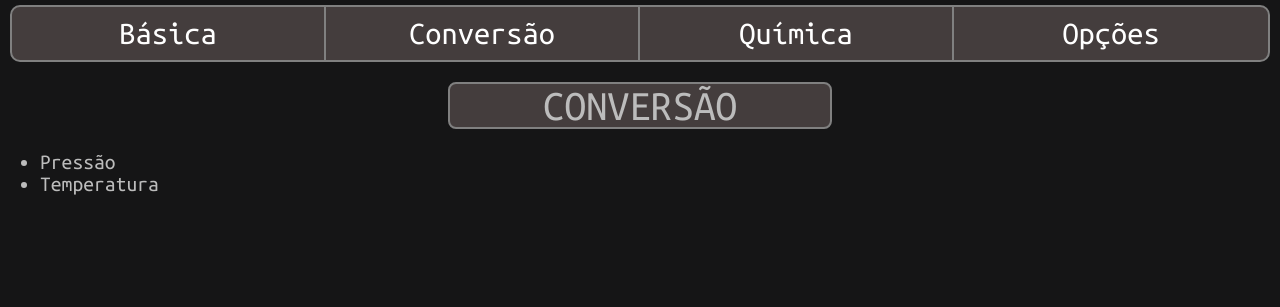
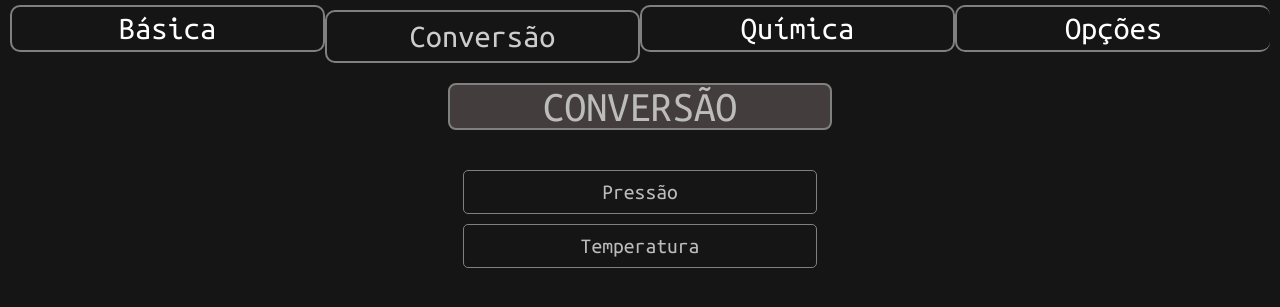
Before and after one commit to bonatowil/TCC, a PHP site: page /assets/pages/conversion.html in a window 1280 px wide. Shown: the top 307 px of the page. Run offline with PHP 8.4, Linux system fonts and the light colour scheme.

Commit message:
Algumas mudanças no estilo

```diff
--- a/assets/css/style.css
+++ b/assets/css/style.css
@@ -9,6 +9,7 @@ body {
     font-size: 1.35em;
     font-family: 'Ubuntu Mono', monospace;
 }
+
 
 nav {
     width: 100%;
@@ -23,9 +24,6 @@ nav ul {
     text-align: center;
     flex-direction: row;
     justify-content: space-around;
-    border: 2px solid gray;
-    border-radius: 10px;
-    background-color: #443d3d;
     font-size: 1.5em;
 }
 
@@ -34,8 +32,10 @@ nav ul li {
 }
 
 nav ul li a {
+    border: 2px solid gray;
+    border-radius: 10px;
     display: block;
-    padding: 10px;
+    padding: 5px;
     text-decoration: none;
     color: white;
     border-right: 2px solid gray;
@@ -45,16 +45,17 @@ nav ul li:last-child a {
     border-right: 0;
 }
 
-nav ul li:hover {
-    background-color: #544b4b;
+body:has(#basic) nav ul:not(:hover) li:first-child a, body:has(#conversion) nav ul:not(:hover) li:nth-child(2) a {
+    margin-top: 5px;
+    padding: 8px;
+    color: #cccccc;
 }
 
-nav ul li:hover:first-child {
-    border-radius: 10px 0 0 10px;
-}
-
-nav ul li:hover:last-child {
-    border-radius: 0 10px 10px 0;
+nav ul li:hover a {
+    margin-top: 5px;
+    padding: 8px;
+    background-color: #1e1e20;
+    color: #cccccc;
 }
 
 h1 {
@@ -121,3 +122,26 @@ h1 {
 .calc_frame .row-4 ul li:first-child {
     flex-basis: 70%;
 }
+
+.conversion_list ul {
+    padding: 10px;
+    list-style: none;
+    display: flex;
+    flex-direction: column;
+    width: 30%;
+    margin: 25px auto;
+    text-align: center;
+}
+
+.conversion_list ul li {
+    padding: 10px;
+    border: 1px solid gray;
+    border-radius: 5px;
+    margin: 5px;
+}
+
+.conversion_list ul li:hover {
+    border-radius: 10px;
+    background-color: #1e1e20;
+    cursor: pointer;
+}
--- a/index.html
+++ b/index.html
@@ -15,11 +15,12 @@
     <nav>
         <ul>
             <li><a href="#">Básica</a></li>
-            <li><a href="#">Conversão</a></li>
+            <li><a href="assets/pages/conversion.html">Conversão</a></li>
             <li><a href="#">Química</a></li>
+            <li><a href="#">Opções</a></li>
         </ul>
     </nav>
-    <h1>LAB SHORTCUT</h1>
+    <h1 id="basic">BÁSICA</h1>
     <div class="calc_frame">
         <h2>0</h2>
         <div class="row-1">
```
